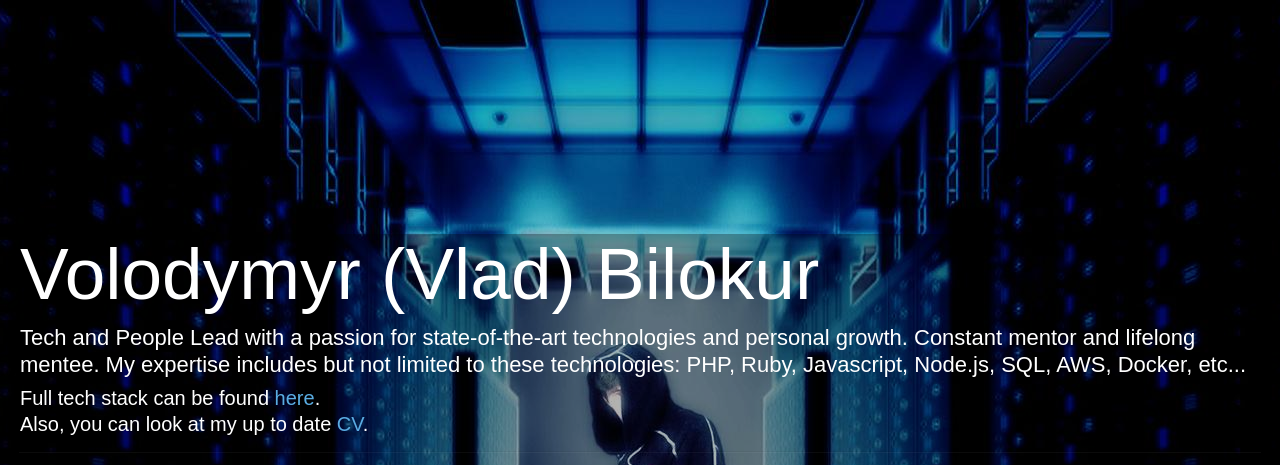
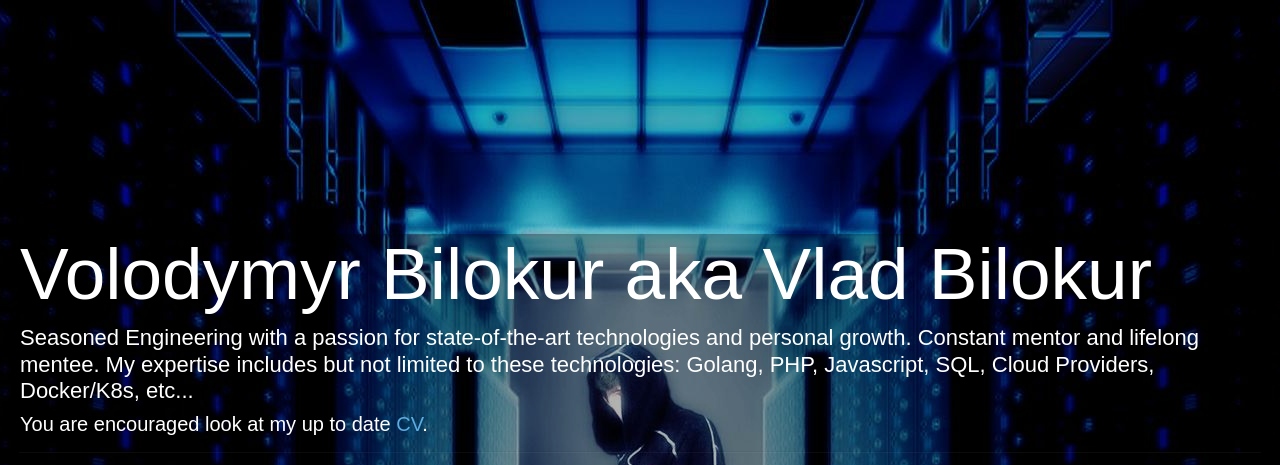
Before and after one commit to vladimino/vladimino.github.io, a plain HTML site: page index.html in a window 1280 px wide. Shown: the top 465 px of the page. Drawn offline with Linux system fonts and the light colour scheme.

Commit message:
Update CV

```diff
--- a/index.html
+++ b/index.html
@@ -9,10 +9,9 @@
     <body>
         <div itemtype="http://schema.org/Person" itemscope="itemscope" id="profile_box" class="profile">
             <div class="profile-head">
-                <h1 itemprop="name" class="name">Volodymyr (Vlad) Bilokur</h1>
-                <h2 class="headline">Tech and People Lead with a passion for state-of-the-art technologies and personal growth. Constant mentor and lifelong mentee. My expertise includes but not limited to these technologies: PHP, Ruby, Javascript, Node.js, SQL, AWS, Docker, etc...</h2>
-                <div class="about">Full tech stack can be found <a href="https://stackshare.io/vladimino/my-stack" target="_blank">here</a>.</div>
-                <div class="about">Also, you can look at my up to date <a href="/files/Volodymyr Bilokur.pdf" target="_blank">CV</a>.</div>
+                <h1 itemprop="name" class="name">Volodymyr Bilokur aka Vlad Bilokur</h1>
+                <h2 class="headline">Seasoned Engineering with a passion for state-of-the-art technologies and personal growth. Constant mentor and lifelong mentee. My expertise includes but not limited to these technologies: Golang, PHP, Javascript, SQL, Cloud Providers, Docker/K8s, etc...</h2>
+                <div class="about">You are encouraged look at my up to date <a href="/files/Volodymyr Bilokur.pdf" target="_blank">CV</a>.</div>
                 <div class="bevel bevel-services"><hr /></div>
                 <div class="services">
                     <ul class="services clearfix" id="service-icons">
```
Also changed, not shown: 2 other files.
